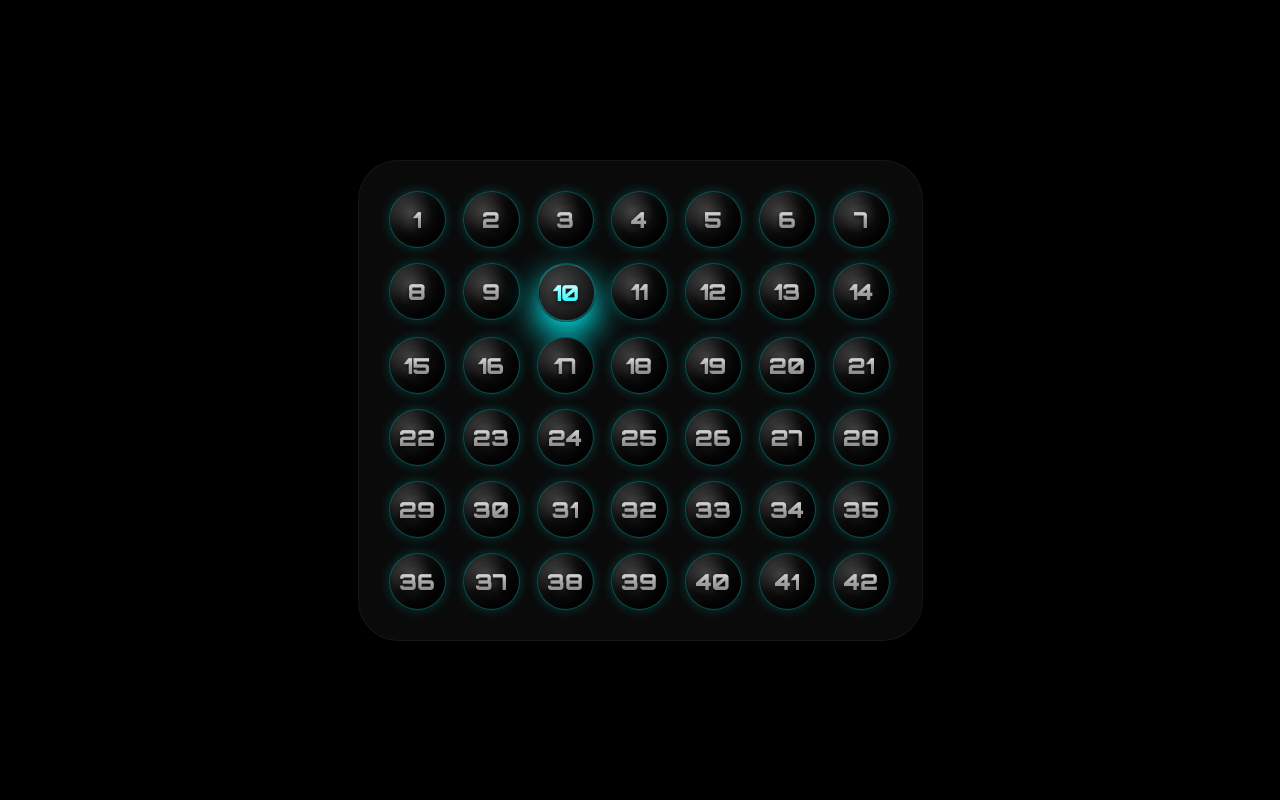
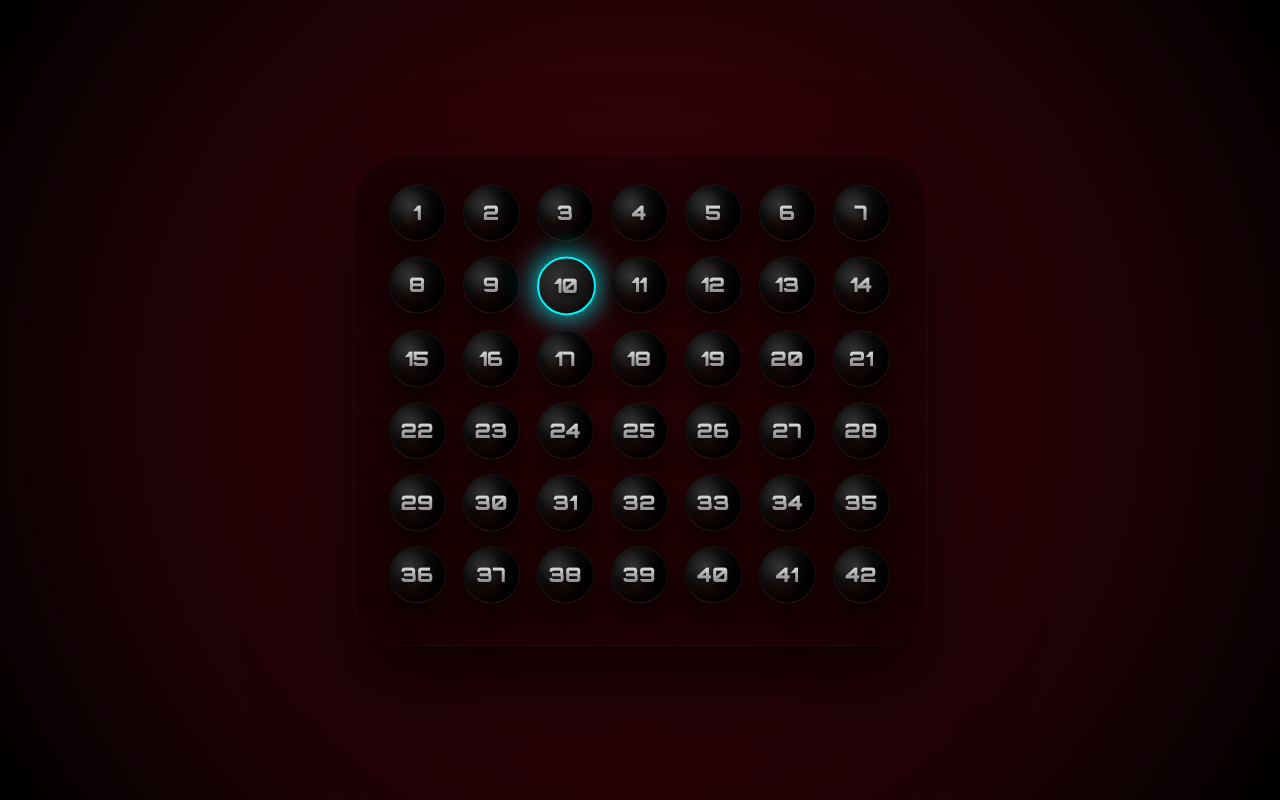
Before and after one commit to vitalivitali930-ux/Lotto-2026, a plain HTML site: page index.html in a window 1280 px wide. Both pictures are taken after a click on the element "10". Drawn offline with Linux system fonts and the light colour scheme.

Commit message:
Update index.html
Test

```diff
--- a/index.html
+++ b/index.html
@@ -3,18 +3,20 @@
 <head>
     <meta charset="UTF-8">
     <meta name="viewport" content="width=device-width, initial-scale=1.0">
-    <title>Silver & Black VCHF Test</title>
+    <title>VCHF Cherry Chrome Test</title>
     <link href="https://fonts.googleapis.com/css2?family=Orbitron:wght@400;900&display=swap" rel="stylesheet">
     <style>
         :root {
+            /* Вишневая палитра: 70% черного, 30% вишневого */
+            --cherry-dark: #1a0205;
+            --cherry-bright: #4a040d;
             --main-color: #00fbff;
-            --theme-glow: rgba(0, 251, 255, 0.5);
-            /* Серебряный градиент для цифр */
-            --silver-text: linear-gradient(180deg, #ffffff 0%, #a8a8a8 50%, #7d7d7d 100%);
+            --silver-text: linear-gradient(180deg, #fff 0%, #a8a8a8 50%, #7d7d7d 100%);
         }
 
         body {
-            background-color: #000;
+            /* Фон "Скатерть": глубокий градиент */
+            background: radial-gradient(circle at center, var(--cherry-bright) 0%, var(--cherry-dark) 70%, #000 100%);
             display: flex;
             justify-content: center;
             align-items: center;
@@ -27,10 +29,11 @@
             display: grid;
             grid-template-columns: repeat(7, 1fr);
             gap: 15px;
-            padding: 30px;
-            background: #0a0a0a;
-            border-radius: 40px;
-            border: 1px solid rgba(255,255,255,0.05);
+            padding: 35px;
+            background: rgba(0,0,0,0.4);
+            border-radius: 50px;
+            box-shadow: 0 40px 100px rgba(0,0,0,0.8);
+            border: 1px solid rgba(139, 0, 0, 0.2); /* Вишневая кайма */
         }
 
         .cell {
@@ -42,59 +45,51 @@
             justify-content: center;
             position: relative;
             cursor: pointer;
+
+            /* Сложный градиент: черный лак + вишневый отблеск снизу */
             background:
-                radial-gradient(circle at 35% 35%, rgba(255,255,255,0.2) 0%, transparent 45%),
-                radial-gradient(circle at center, #1a1a1a 0%, #000 100%);
+                radial-gradient(circle at 35% 35%, rgba(255,255,255,0.15) 0%, transparent 40%), /* Блик сверху */
+                radial-gradient(circle at 50% 120%, rgba(139, 0, 0, 0.4) 0%, transparent 60%), /* Рефлекс от вишневого пола */
+                radial-gradient(circle at center, #1a1a1a 0%, #000 100%); /* Тело шара */
 
-            /* Контурный свет */
-            border: 1px solid rgba(0, 251, 255, 0.4);
             box-shadow:
-                0 0 12px rgba(0, 251, 255, 0.2),
-                inset -8px -8px 15px rgba(0,0,0,0.9),
-                inset 4px 4px 10px rgba(255,255,255,0.1);
+                inset -10px -10px 20px rgba(0,0,0,1),
+                inset 5px 5px 12px rgba(255,255,255,0.05),
+                0 15px 30px rgba(0,0,0,0.7);
 
-            transition: all 0.4s cubic-bezier(0.175, 0.885, 0.32, 1.275);
+            border: 1px solid rgba(255,255,255,0.05); /* Тончайший край для отделения */
+            transition: all 0.4s ease;
+            animation: float 5s infinite ease-in-out;
         }
 
-        /* Эффект СЕРЕБРЯНЫХ цифр */
         .cell span {
-            font-size: 22px;
+            font-size: 20px;
             font-weight: 900;
             background: var(--silver-text);
             -webkit-background-clip: text;
             -webkit-text-fill-color: transparent;
-            filter: drop-shadow(0px 2px 2px rgba(0,0,0,0.8));
+            filter: drop-shadow(0 2px 2px rgba(0,0,0,0.8));
         }
 
-        /* Выбранный шар - Серебро становится ярче, а контур горит */
         .cell.selected {
-            background: radial-gradient(circle at 35% 35%, #444 0%, #000 100%);
-            transform: scale(1.15) translateY(-8px);
-            box-shadow: 0 15px 35px var(--main-color);
-            border: 2px solid #fff;
+            background: radial-gradient(circle at 35% 35%, #333 0%, #000 100%);
+            border: 2px solid var(--main-color);
+            box-shadow: 0 0 30px var(--main-color);
+            transform: scale(1.1) translateY(-10px);
         }
 
-        .cell.selected span {
-            background: linear-gradient(180deg, #fff 0%, #00fbff 100%); /* Серебро с оттенком темы при выборе */
-            -webkit-background-clip: text;
-            -webkit-text-fill-color: transparent;
-        }
-
-        /* Анимация "Дыхания" */
-        .cell { animation: float 4s infinite ease-in-out; }
         @keyframes float {
-            0%, 100% { transform: translateY(0); border-color: rgba(0, 251, 255, 0.3); }
-            50% { transform: translateY(-6px); border-color: rgba(0, 251, 255, 0.7); }
+            0%, 100% { transform: translateY(0); }
+            50% { transform: translateY(-7px); }
         }
     </style>
 </head>
 <body>
 
-    <div class="grid" id="silver-test"></div>
+    <div class="grid" id="cherry-test"></div>
 
     <script>
-        /* Crafted by Spark & Wanderer */
-        const grid = document.getElementById('silver-test');
+        const grid = document.getElementById('cherry-test');
         for(let i=1; i<=42; i++) {
             const c = document.createElement('div');
             c.className = 'cell';
```
